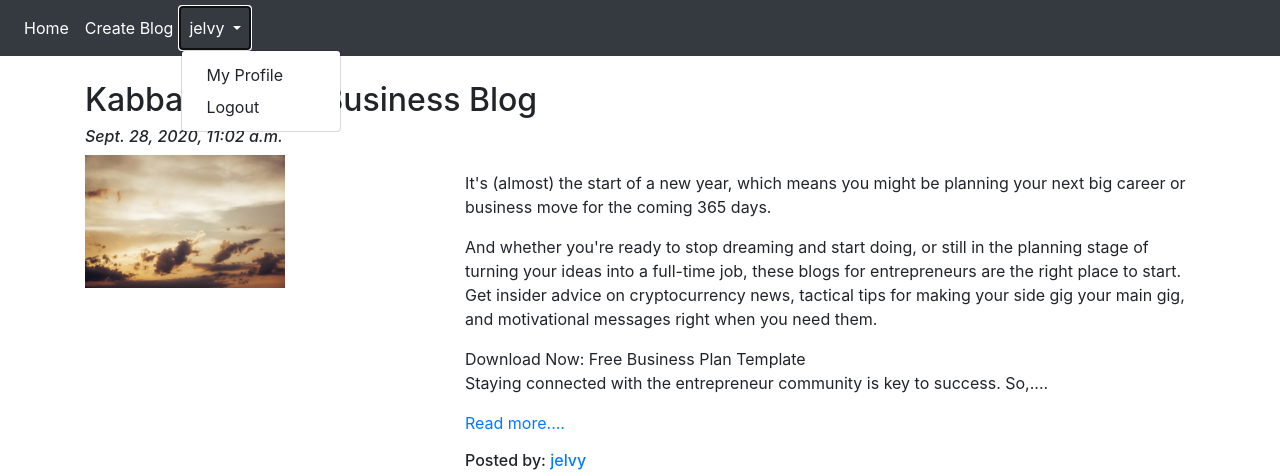
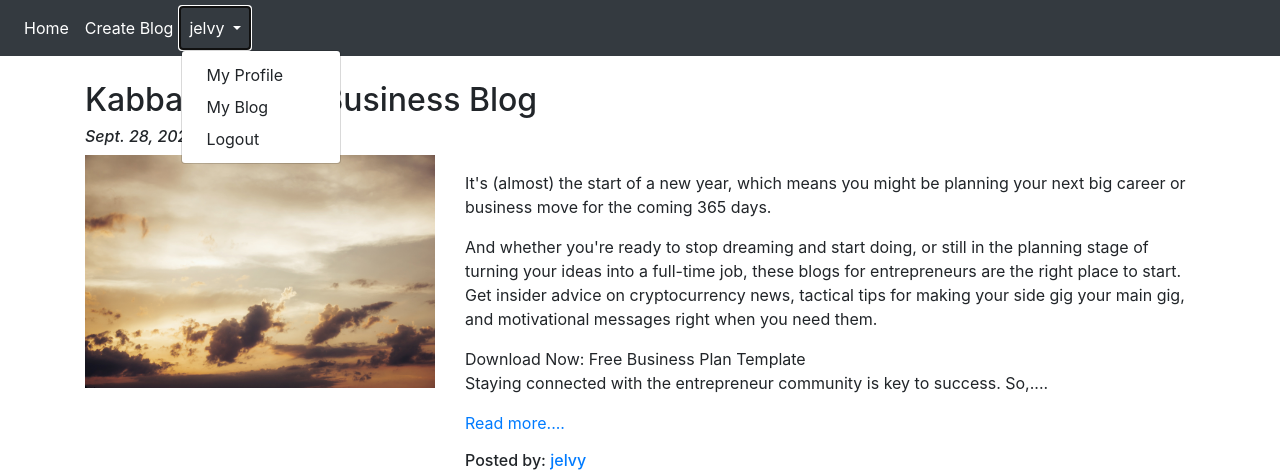
Before and after one commit to erictumuti/django-blog-app, a Django app: page /blog/ in a window 1280 px wide, after a click that opens the changed part. Shown: the top 476 px of the page. Run offline with Django 3.2, Linux system fonts and the light colour scheme; a user stored in the database is signed in; data comes from the database, SQL or seed files in the repository; both versions use the stored data as it was after the commit; some libraries are stand-ins or nearby versions.

Commit message:
individual blog page posts and being able to edit each post

```diff
--- a/App_Blog/urls.py
+++ b/App_Blog/urls.py
@@ -8,5 +8,7 @@ urlpatterns = [
  path('write/', views.CreateBlog.as_view(), name='create_blog'),
  path('details/<slug:slug>', views.blog_details, name='blog_details'),
  path('liked/<pk>', views.liked, name='liked_post'),
- path('unliked/<pk>', views.unliked, name='unliked_post'),
+ path('unliked/<pk>/', views.unliked, name='unliked_post'),
+ path('my-blog/', views.MyBlogs.as_view(), name='my_blogs'),
+ path('edit-blog/<pk>/', views.UpdateBlog.as_view(), name='edit_blog'),
 ]
--- a/App_Blog/views.py
+++ b/App_Blog/views.py
@@ -8,6 +8,19 @@ import uuid
 from App_Blog.forms import CommentForm
 
 # Create your views here.
+
+
+class MyBlogs(LoginRequiredMixin, TemplateView):
+    template_name = 'App_Blog/my_blogs.html'
+
+class UpdateBlog(LoginRequiredMixin, UpdateView):
+    model = Blog
+    fields = ('blog_title', 'blog_content', 'blog_image')
+    template_name = 'App_Blog/edit_blog.html'
+
+    def get_success_url(self, **kwargs):
+        return reverse_lazy('App_Blog:blog_details', kwargs={'slug':self.object.slug})
+
 def blog_list(request):
     return render(request, 'App_Blog/blog_list.html', context={})
 
--- a/templates/App_Blog/blog_list.html
+++ b/templates/App_Blog/blog_list.html
@@ -8,7 +8,7 @@
 <h6><i>{{ blog.publish_date }}</i></h6>
 <div class="row">
   <div class="col-sm-4">
-    <img src="/media/{{blog.blog_image}}" width="200" alt="{{blog.blog_title}}" title="{{blog.blog_title}}">
+    <img src="/media/{{blog.blog_image}}" width="100%" alt="{{blog.blog_title}}" title="{{blog.blog_title}}">
   </div>
   <div class="col-sm-8">
   <p>{{ blog.blog_content|range_filter|linebreaks }}
--- a/templates/base.html
+++ b/templates/base.html
@@ -27,6 +27,7 @@
           </a>
           <div class="dropdown-menu">
             <a href="{% url 'App_Login:profile' %}" class="dropdown-item">My Profile</a>
+            <a href="{% url 'App_Blog:my_blogs' %}" class="dropdown-item">My Blog</a>
             <a href="{% url 'App_Login:logout' %}" class="dropdown-item">Logout</a>
           </div>
         </div>
```
Also changed, not shown: templates/App_Blog/edit_blog.html (+11 -1 lines), templates/App_Blog/my_blogs.html (+19 -2 lines), db.sqlite3.
